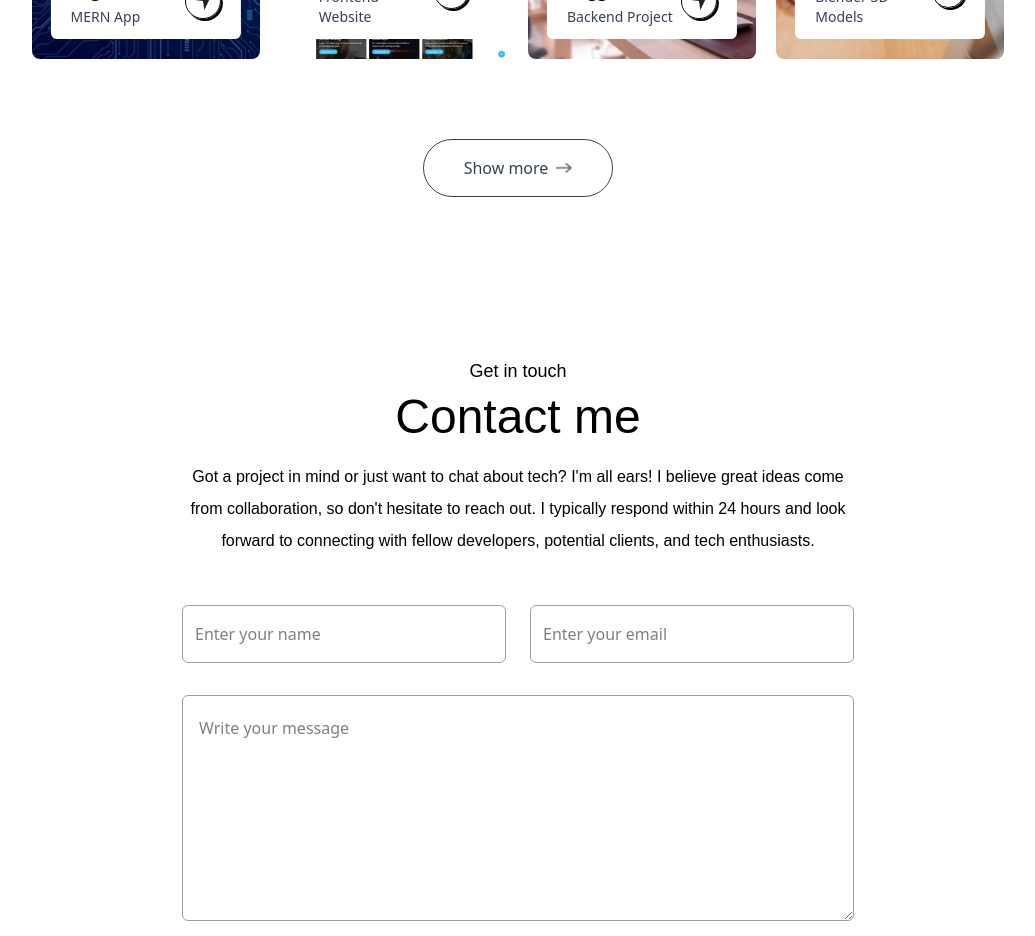
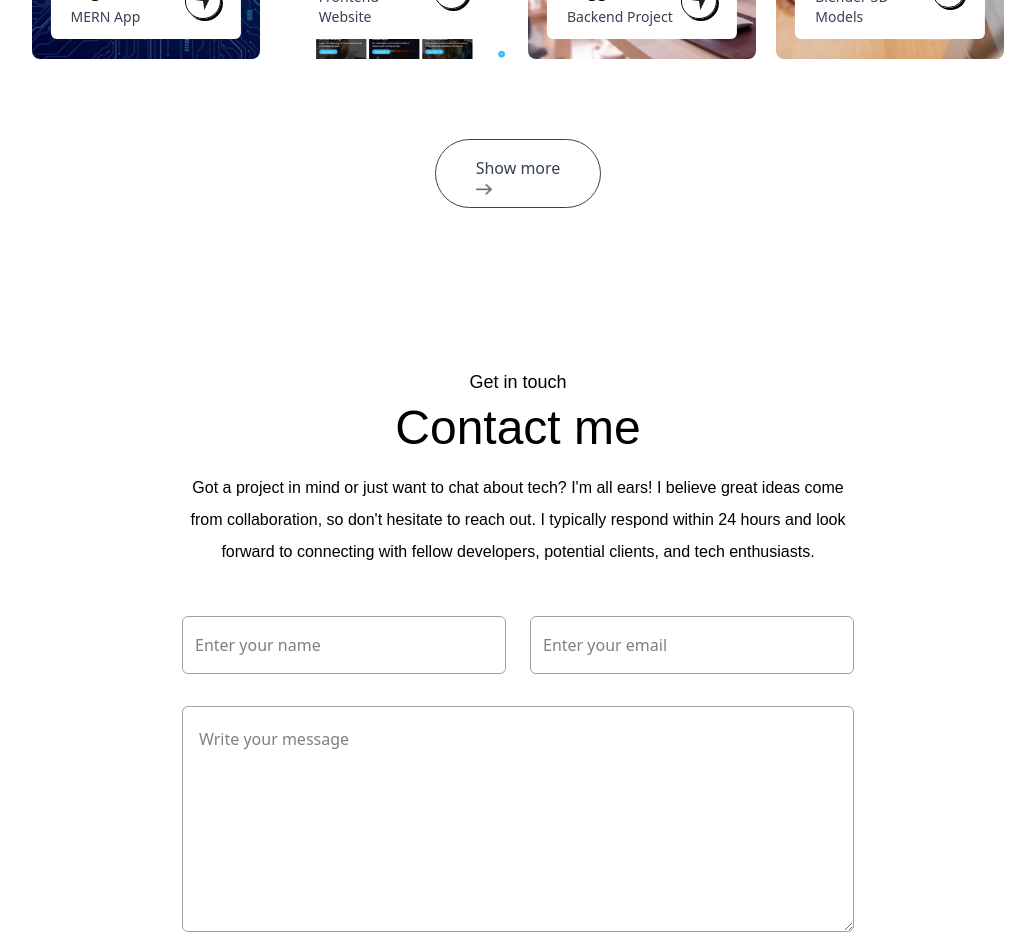
Before and after one commit to Aditya-2aga/portfolio, a Next.js app: page / in a window 1280 px wide. Shown: the part 2900-3836 px from the top of the page, without its empty margins (122-1157 px from the left). Built offline with nearby package versions, Linux system fonts and the light colour scheme; a web font is replaced by a local one.

Commit message:
Added show more projects

```diff
--- a/components/Projects.jsx
+++ b/components/Projects.jsx
@@ -87,14 +87,14 @@ const Projects = ({ isDarkMode }) => {
       }
       ${isDarkMode ? "text-white/80" : "text-gray-700"} duration-500`}
       >
-        Show more{" "}
+        <a href="https://linktr.ee/Aditya_projects">Show more{" "}
         <Image
           src={
             isDarkMode ? assets.right_arrow_bold_dark : assets.right_arrow_bold
           }
           alt="more"
           className="w-4"
-        />{" "}
+        />{" "}</a>
       </motion.a>
     </motion.div>
   );
```
